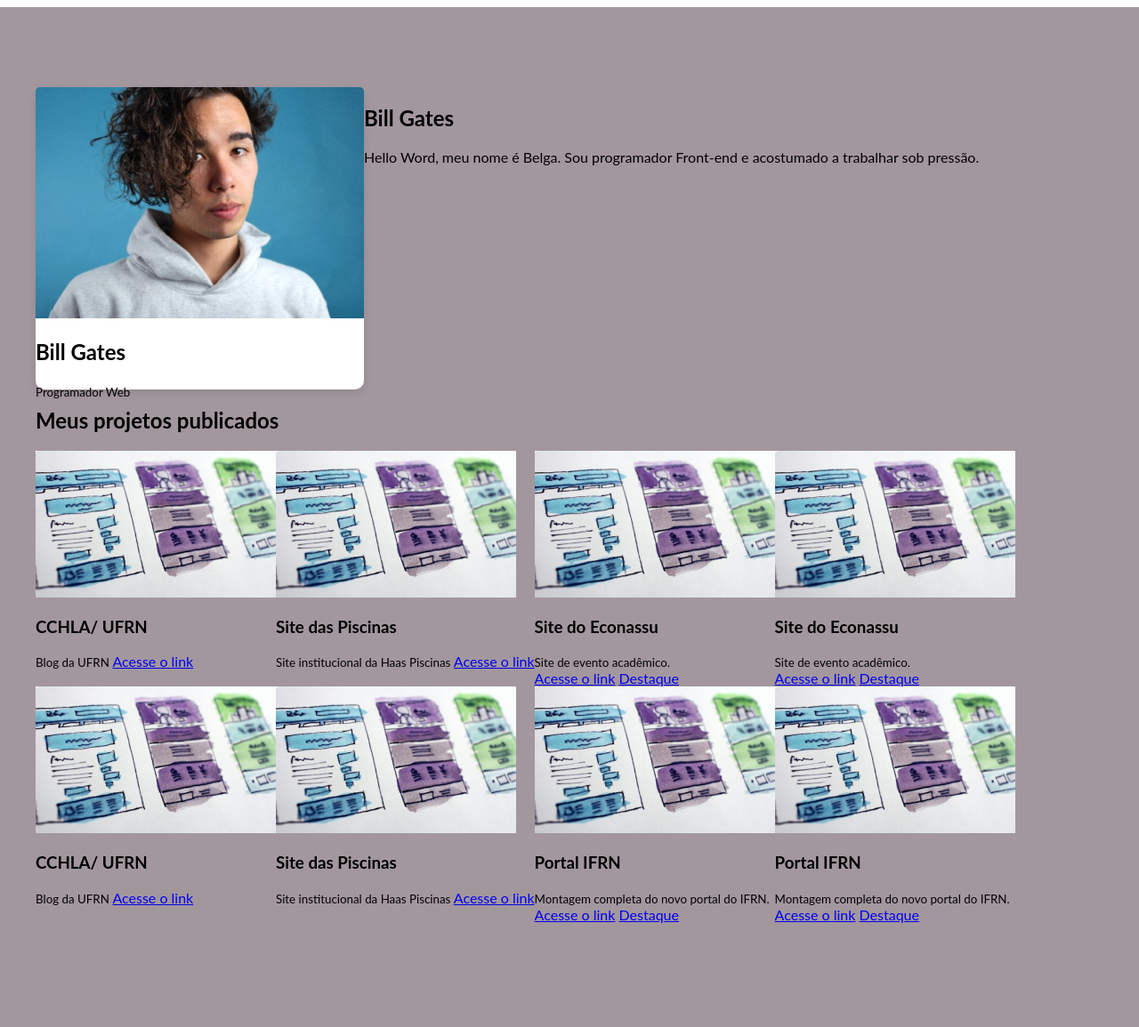
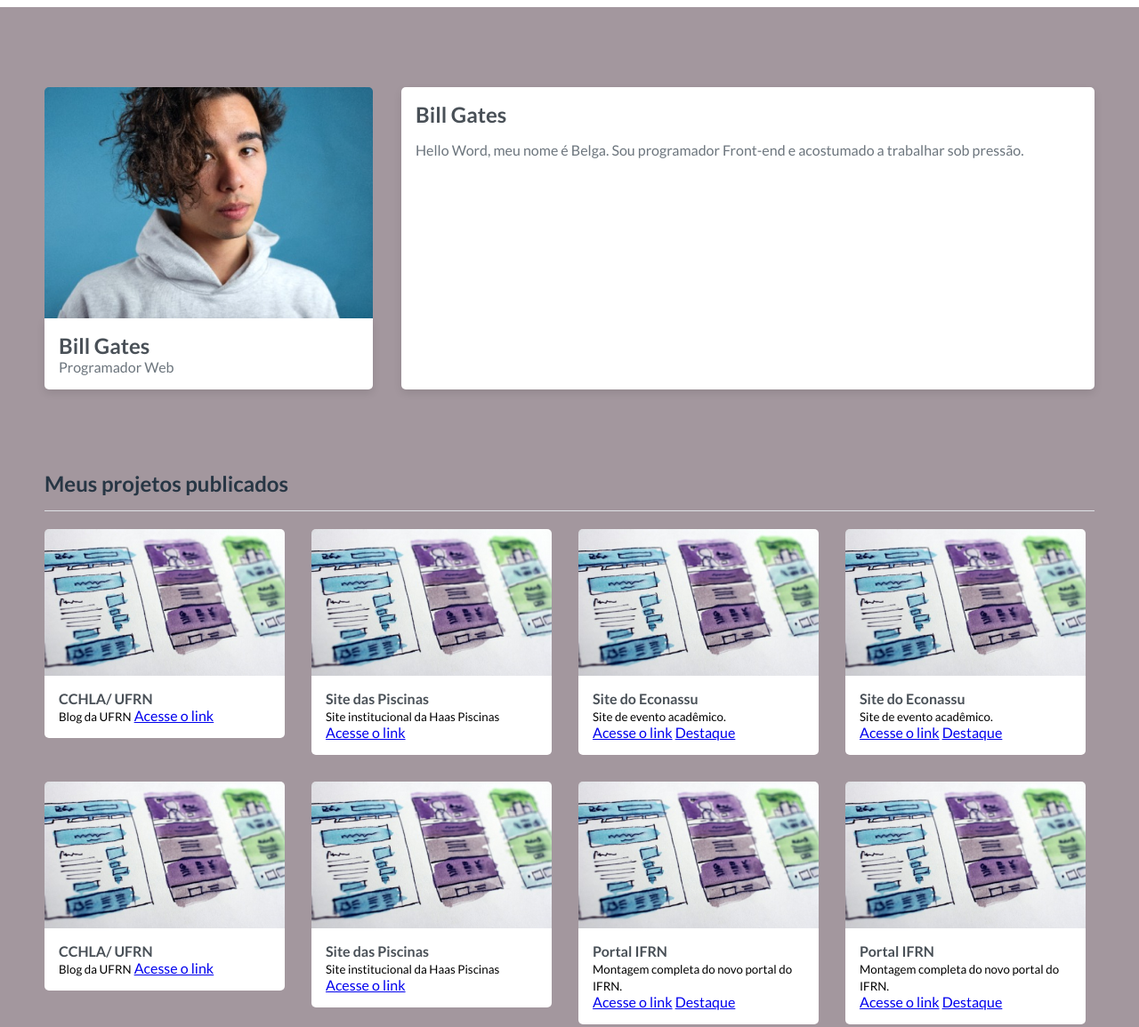
Before and after one commit to Andriela03/DWAI-Atividades, a plain HTML site: page Montagem básica responsiva/index.html in a window 1280 px wide. Shown: the top 1155 px of the page at 89% size. Drawn offline with Linux system fonts and the light colour scheme.

Commit message:
Finalizando Atividade

```diff
--- a/Montagem básica responsiva/index.html
+++ b/Montagem básica responsiva/index.html
@@ -15,8 +15,10 @@
         <section class="card">
             <div class="foto">
                 <img src="img/foto.png" alt="Foto">
+                <div class="content">
                     <h2>Bill Gates</h2>
                     <small>Programador Web</small>
+                </div>
             </div>
 
             <div class="foto-2">
@@ -25,25 +27,31 @@
             </div>
         </section>
 
+        <section class="projetos">
             <h2>Meus projetos publicados</h2>
-        <section class="cards">
+            <div class="cards">
 
-            <div class="projeto-1">
+                <div class="projeto">
                     <img src="img/foto (1).png" alt="">
+                    <div class="card-content">
                         <h3>CCHLA/ UFRN</h3>
                         <small>Blog da UFRN</small>
                         <a href="#">Acesse o link</a>
                     </div>
+                </div>
 
-            <div class="projeto-2">
+                <div class="projeto">
                     <img src="img/foto (1).png" alt="">
+                    <div class="card-content">
                         <h3>Site das Piscinas</h3>
                         <small>Site institucional da Haas Piscinas </small>
                         <a href="#">Acesse o link</a>
                     </div>
+                </div>
 
-            <div class="projeto-3 amarelo">
+                <div class="projeto amarelo">
                     <img src="img/foto (1).png" alt="">
+                    <div class="card-content">
                         <h3>Site do Econassu</h3>
                         <small>Site de evento acadêmico.</small>
                         <div class="flex">
@@ -51,9 +59,11 @@
                             <a href="#" class="amarelo">Destaque</a>
                         </div>
                     </div>
+                </div>
 
-            <div class="projeto-4 amarelo">
+                <div class="projeto amarelo">
                     <img src="img/foto (1).png" alt="">
+                    <div class="card-content">
                         <h3>Site do Econassu</h3>
                         <small>Site de evento acadêmico.</small>
                         <div class="flex">
@@ -61,23 +71,29 @@
                             <a href="#" class="amarelo">Destaque</a>
                         </div>
                     </div>
+                </div>
 
-            <div class="projeto-5">
+                <div class="projeto">
                     <img src="img/foto (1).png" alt="">
+                    <div class="card-content">
                         <h3>CCHLA/ UFRN</h3>
                         <small>Blog da UFRN</small>
                         <a href="#">Acesse o link</a>
                     </div>
+                </div>
 
-            <div class="projeto-6">
+                <div class="projeto">
                     <img src="img/foto (1).png" alt="">
+                    <div class="card-content">
                         <h3>Site das Piscinas</h3>
                         <small>Site institucional da Haas Piscinas </small>
                         <a href="#">Acesse o link</a>
                     </div>
+                </div>
 
-            <div class="projeto-7 amarelo">
+                <div class="projeto amarelo">
                     <img src="img/foto (1).png" alt="">
+                    <div class="card-content">
                         <h3>Portal IFRN</h3>
                         <small>Montagem completa do novo portal do IFRN.</small>
                         <div class="flex">
@@ -85,14 +101,18 @@
                             <a href="#" class="amarelo">Destaque</a>
                         </div>
                     </div>
+                </div>
 
-            <div class="projeto-8">
+                <div class="projeto">
                     <img src="img/foto (1).png" alt="">
+                    <div class="card-content">
                         <h3>Portal IFRN</h3>
                         <small>Montagem completa do novo portal do IFRN.</small>
                         <div class="flex">
                             <a href="#" class="azul">Acesse o link</a>
                             <a href="#" class="amarelo">Destaque</a>
+                        </div>
+                    </div>
                 </div>
             </div>
         </section>
--- a/Montagem básica responsiva/style.css
+++ b/Montagem básica responsiva/style.css
@@ -1,12 +1,14 @@
+@import url('https://fonts.googleapis.com/css2?family=Lato:ital,wght@0,100;0,300;0,400;0,700;0,900;1,100;1,300;1,400;1,700;1,900&display=swap');
+
 body {
-    font-family: "Lato";
+    font-family: "Lato", serif;
     display: flex;
     align-items: center;
     justify-content: center;
     flex-direction: column;
 }
 main {
-    width: 1200px;
+    width: 1180px;
     height: 1300px;
     display: flex;
     flex-direction: column;
@@ -16,19 +18,90 @@ main {
 
 main .card {
     display: flex;
+    gap: 32px;
+    margin-bottom: 71px;
 }
-.foto img {
+
+main .foto {
+    display: flex;
+    flex-direction: column;
+    flex-shrink: 0;
+    gap: 0;
+}
+
+main img {
     border-top-left-radius:5px;
     border-top-right-radius:5px ;
 }
-.foto {
+
+main .card h2 {
+    margin: 0;
+    color: #495057;
+    max-width: 1200px;
+}
+
+main .card small {
+    color: #6C757D;
+    font-size: 16px;
+    font-style: normal;
+    font-weight: 400;
+}
+
+main .card .foto .content {
     background-color: #fff;
-    height: 340px;
-    border-radius: 10px;
+    width: 337px;
+    height: 48px;
+    border-bottom-left-radius: 5px;
+    border-bottom-right-radius: 5px;
     box-shadow: 0px 4px 10px 0px rgba(0, 0, 0, 0.10);
+    padding: 16px;
+}
+
+main .card .foto-2 {
+    background-color: #fff;
+    box-shadow: 0px 4px 10px 0px rgba(0, 0, 0, 0.10);
+    border-radius: 5px;
+    padding: 16px;
+    width: 769px;
+}
+
+main .card .foto-2 p {
+    color: #6C757D;
+}
+
+main .projetos h2 {
+    color: #273644;
+    font-style: normal;
+    font-weight: 700;
+    border-bottom: #DEE2E6 solid 1px;
+    padding-bottom: 16px;
 }
 
 main .cards {
     display: flex;
     flex-wrap: wrap;
+    max-width: 1300px;
+    gap: 30px;
 }
+
+main .cards .projeto {
+    display: flex;
+    flex-direction: column;
+    padding: 0;
+    max-width: 270px;
+}
+
+main .cards .card-content {
+    background-color: #fff;
+    border-bottom-left-radius: 5px;
+    border-bottom-right-radius: 5px;
+    padding: 16px;
+}
+
+main h3 {
+    margin: 0;
+    color: #495057;
+    font-size: 16px;
+    font-style: normal;
+    font-weight: 700;
+}
```
Lines whose indentation alone changed are shown as unchanged.
